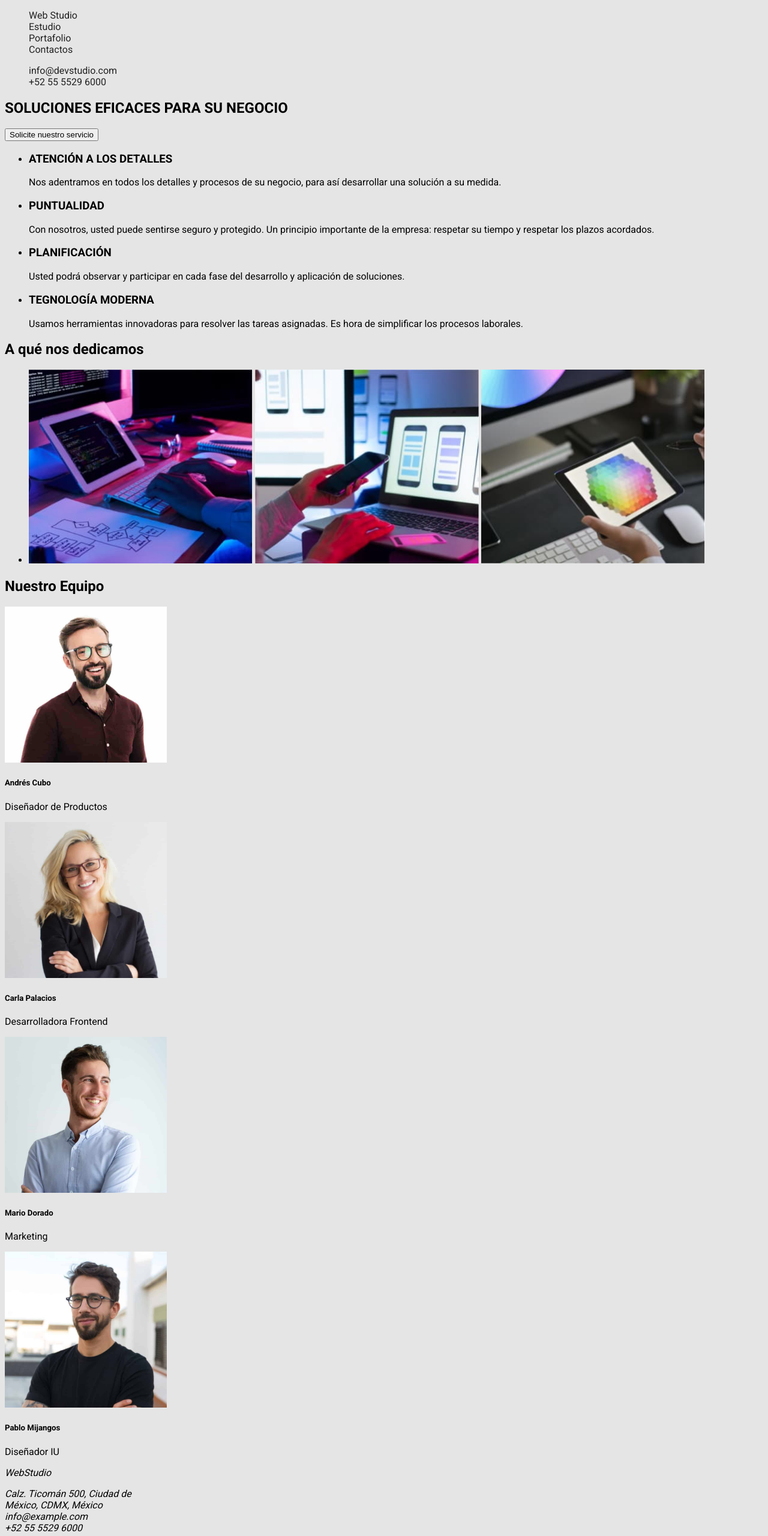
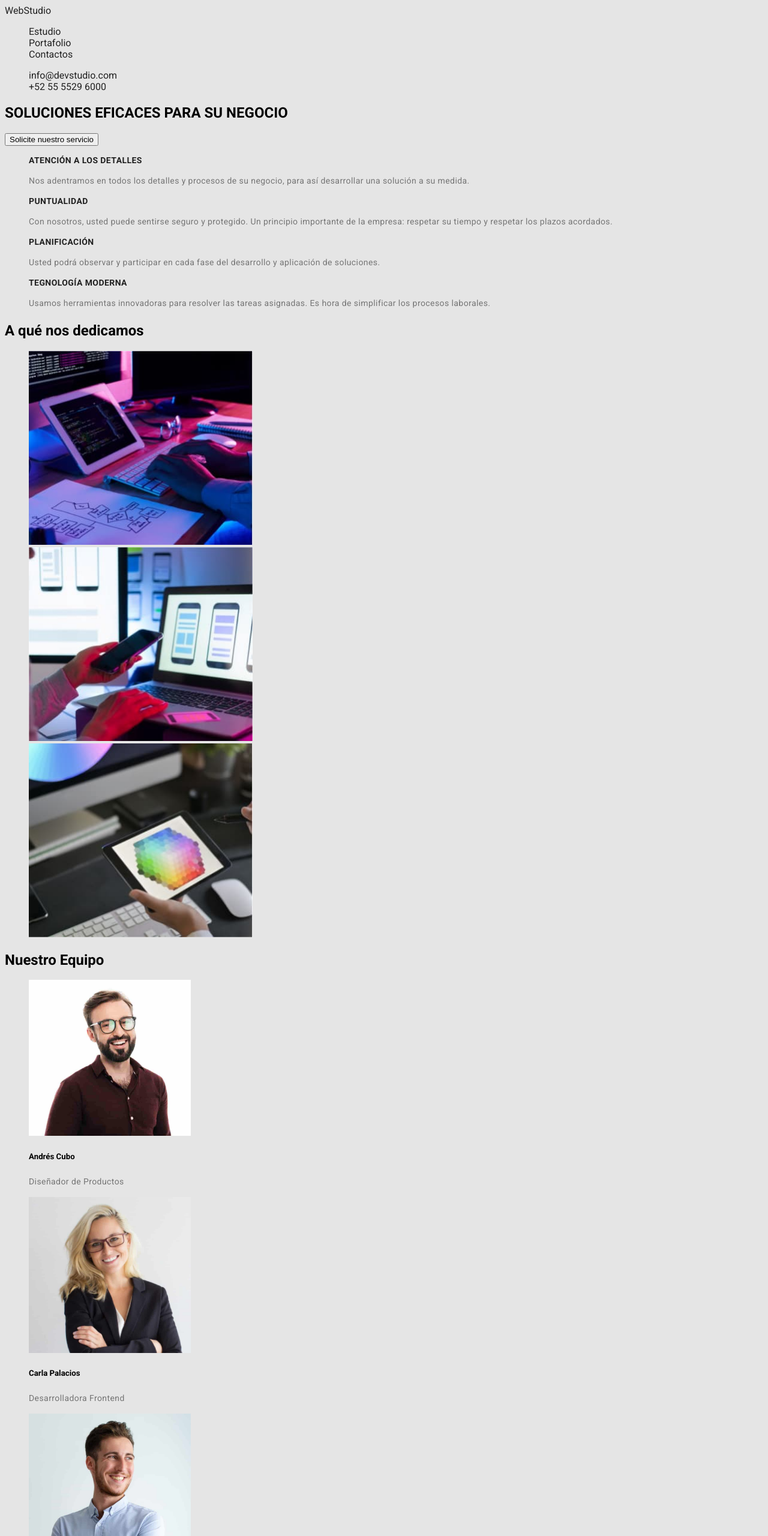
Before and after one commit to adrianaj1992/goit-markup-hw-02, a plain HTML site: page index.html in a window 1280 px wide. Shown: the top 2560 px of the page at 60% size. Drawn offline with Linux system fonts and the light colour scheme.

Commit message:
entrega2

```diff
--- a/css/styles.css
+++ b/css/styles.css
@@ -9,11 +9,12 @@ body{
   background-color: #2196F3;
 }
 
-.lista li{
+.ready li{
  list-style-type: none;
 
 }
 a {
+  list-style-type: none;
   text-decoration: none;
   color:#212121;
 }
@@ -27,16 +28,36 @@ a:hover {
 .button li{
   list-style-type: none;
 }
-.texto-negrita{
+.dark-letter{
     font-weight: 700;
     font-size: 18px;
     line-height: 36px;
-    color:#212121
+    color:#212121;
 }
-.texto-clarito{
+.clear-letter{
     font-style:normal;
     font-weight: 400;
     font-size: 16px;
     line-height: 30px;
     color:#757575
 }
+h3{
+  color:#212121;
+  font-family:'Roboto';
+  font-style: normal;
+  font-weight: 700;
+  font-size: 14px;
+  line-height: 16px;
+  letter-spacing: 0.03em;
+  text-transform: uppercase;
+
+}
+p{
+color:#757575;
+font-family: 'Roboto';
+font-style: normal;
+font-weight: 400;
+font-size: 14px;
+line-height: 24px;
+letter-spacing: 0.03em;
+}
--- a/index.html
+++ b/index.html
@@ -9,17 +9,16 @@
   <title>la tareas de la casa</title>
 </head>
 <body>
-  <!--encabezado de la pagina con listas de navegacion -->
-  <header>
+  <header class="ready">
+    <a href="webstudio">WebStudio</a>
     <nav>
-        <ul class="lista">
-          <li><a href="webstudio">Web Studio</a></li>
+      <ul >
         <li><a href="index.html">Estudio</a></li>
-          <li><a href="portafolio.html">Portafolio</a></li>
-          <li> <a href="#contact">Сontactos</a></li>
+        <li><a href="portfolio.html">Portafolio</a></li>
+        <li><a href="#contact">Сontactos</a></li>
       </ul>
     </nav>
-      <ul class="lista">
+    <ul class="ready">
       <li><a href="#">info@devstudio.com</a></li>
       <li><a href="#">+52 55 5529 6000</a></li>
     </ul>
@@ -27,130 +26,105 @@
   <main>
     <section>
       <div>
+        <div>
           <h1>SOLUCIONES EFICACES PARA SU NEGOCIO</h1>
         </div>
         <div>
-       <button>Solicite nuestro servicio</button>
+          <button class="button" type="button">Solicite nuestro servicio</button>
+        </div>
       </div>
     </section>
     <section>
-    <ul>
+      <ul class="ready">
         <li>
           <h3>ATENCIÓN A LOS DETALLES</h3>
-        <p>Nos adentramos en todos los detalles y procesos de su negocio, para así desarrollar una solución a su medida.</p>
+          <p>
+            Nos adentramos en todos los detalles y procesos de su negocio,
+            para así desarrollar una solución a su medida.
+          </p>
         </li>
         <li>
           <h3>PUNTUALIDAD</h3>
-        <p>Con nosotros, usted puede sentirse seguro y protegido. Un principio importante de la empresa: respetar su tiempo y respetar los plazos acordados.</p>
+          <p>
+            Con nosotros, usted puede sentirse seguro y protegido. Un
+            principio importante de la empresa: respetar su tiempo y respetar
+            los plazos acordados.
+          </p>
         </li>
         <li>
           <h3>PLANIFICACIÓN</h3>
-        <p>Usted podrá observar y participar en cada fase del desarrollo y aplicación de soluciones.</p>
+          <p>
+            Usted podrá observar y participar en cada fase del desarrollo y
+            aplicación de soluciones.
+          </p>
         </li>
         <li>
           <h3>TEGNOLOGÍA MODERNA</h3>
-        <p>Usamos herramientas innovadoras para resolver las tareas asignadas. Es hora de simplificar los procesos laborales.</p>
+          <p>
+            Usamos herramientas innovadoras para resolver las tareas
+            asignadas. Es hora de simplificar los procesos laborales.
+          </p>
         </li>
       </ul>
     </section>
-</main>
     <section>
       <div>
         <h2>A qué nos dedicamos</h2>
-    <ul>
+        <ul class="ready" >
           <li>
-        <img
-          src="images/keyboard.jpg"
-          alt="keyboard"
-          width="373"
-          height="323"
-        >
-        <img
-          src="images/telephone.jpg"
-          alt="telephone"
-          width="373"
-          height="323"
-        >
-        <img
-        src="images/tablet.jpg"
-          alt="tablet"
-          width="373"
-          height="323"
-        >
+            <img src="images/keyboard.jpg" alt="teclado en las manos" width="373" height="323">
+          </li>
+          <li>
+            <img src="images/telephone.jpg" alt="telefono sobre el computador" width="373" height="323">
+          </li>
+          <li>
+            <img src="images/tablet.jpg" alt="tablet sobre el computador" width="373" height="323">
           </li>
         </ul>
       </div>
     </section>
     <section>
       <h2>Nuestro Equipo</h2>
-  <div>
-    <div>
-      <div>
-        <img
-          src="images/productdesigner.jpg"
-          alt="productdesigner"
-          height="260"
-          width="270"
-        >
-      </div>
+      <ul class="ready">
+        <li>
+          <img src="images/productdesigner.jpg" alt="diseñador de productos" height="260" width="270">
           <div>
             <h5>Andrés Cubo</h5>
             <p>Diseñador de Productos</p>
           </div>
-    </div>
-    <div>
-      <div>
-        <img
-          src="images/frontenddeveloper.jpg"
-          alt="frontenddeveloper"
-          height="260"
-          width="270"
-        >
-      </div>
+        </li>
+        <li>
+          <img src="images/frontend-developer.jpg" alt="desarrolladora frontend" height="260" width="270">
           <div>
             <h5>Carla Palacios</h5>
             <p>Desarrolladora Frontend</p>
           </div>
-    </div>
-    <div>
-      <div>
-        <img
-          src="images/Marketing.jpg"
-          alt="Marketing"
-          height="260"
-          width="270"
-        >
-      </div>
+        </li>
+        <li>
+          <img src="images/marketing.jpg" alt="marketing" height="260" width="270">
           <div>
             <h5>Mario Dorado</h5>
             <p>Marketing</p>
           </div>
-    </div>
-    <div>
-      <div>
-        <img
-          src="images/designer.jpg"
-          alt="disigner"
-          height="260"
-          width="270"
-        >
-      </div>
+        </li>
+        <li>
+          <img src="images/designer.jpg" alt="diseñador" height="260" width="270">
           <div>
             <h5>Pablo Mijangos</h5>
             <p>Diseñador IU</p>
           </div>
-    </div>
-  </div>
+        </li>
+      </ul>
     </section>
+  </main>
   <footer>
     <address>
-    <p>WebStudio</p>
+      <a href="webstudio">Web Studio</a>
       <p>
         Calz. Ticomán 500, Ciudad de<br>
         México, CDMX, México<br>
         info@example.com<br>
         +52 55 5529 6000
-
       </p>
     </address>
   </footer>
```
Also changed, not shown: portafolio.html (deleted, +0 -112 lines), portfolio.html (added, +112 -0 lines), images/frontend-developer.jpg (renamed from images/frontenddeveloper.jpg). Lines whose indentation alone changed are shown as unchanged.
